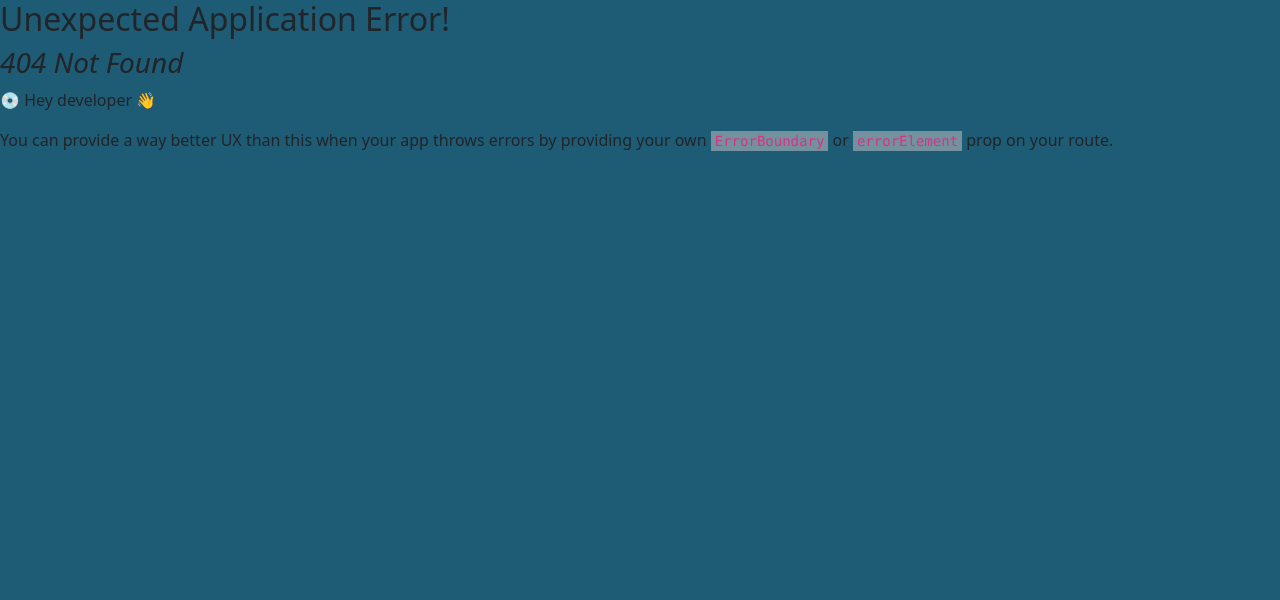
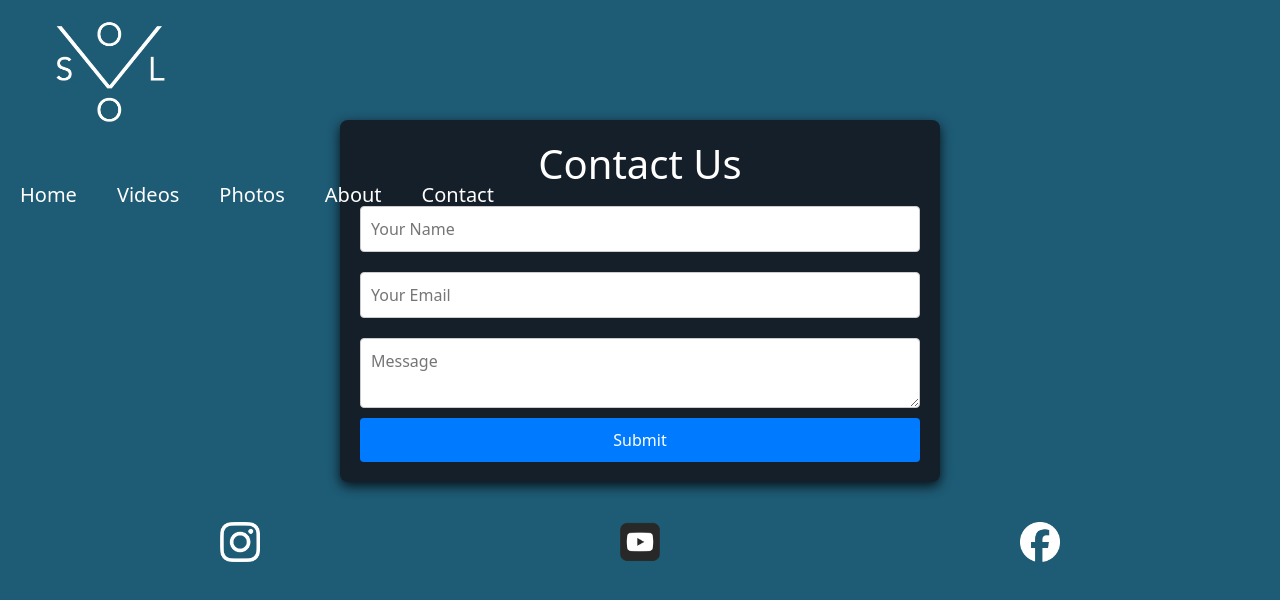
Before and after one commit to dylanhoryza/solo-visuals, a React (Vite) app: page /contact in a window 1280 px wide. Before the commit this address had no page. Shown: the top 600 px of the page. Built offline with nearby package versions, Linux system fonts and the light colour scheme.

Commit message:
added contact page and setup email

```diff
--- a/package.json
+++ b/package.json
@@ -10,9 +10,10 @@
     "preview": "vite preview"
   },
   "dependencies": {
+    "@emailjs/browser": "^4.2.0",
+    "bootstrap": "^5.3.2",
     "react": "^18.2.0",
     "react-dom": "^18.2.0",
-    "bootstrap": "^5.3.2",
     "react-router-dom": "^6.21.3"
   },
   "devDependencies": {
--- a/src/components/Navbar.jsx
+++ b/src/components/Navbar.jsx
@@ -77,7 +77,7 @@ const Navbar = () => {
       </li>
         <li><Link to="/blog">Photos</Link></li>
         <li><Link to="/about">About</Link></li>
-        <li><Link to="/news">Contact</Link></li>
+        <li><Link to="/contact">Contact</Link></li>
       </ul>
     </nav>
   );
--- a/src/main.jsx
+++ b/src/main.jsx
@@ -11,6 +11,7 @@ import MusicVideosPage from './pages/MusicVideosPage.jsx';
 import EventsPage from './pages/EventsPage.jsx';
 import LifestylePage from './pages/LifestylePage.jsx';
 import CommercialsPage from './pages/CommercialsPage.jsx';
+import ContactPage from './pages/ContactPage.jsx';
 
 const router = createBrowserRouter([
   {
@@ -41,6 +42,10 @@ const router = createBrowserRouter([
       {
         path: '/videos/commercials',
         element: <CommercialsPage />
+      },
+      {
+        path: '/contact',
+        element: <ContactPage />
       }
 
     ]
--- /dev/null
+++ b/src/pages/ContactPage.jsx
@@ -0,0 +1,113 @@
+import { useState } from 'react';
+import { validateEmail } from '../utils/helpers';
+import React, { useRef } from 'react';
+import emailjs from '@emailjs/browser';
+import '../styles/contactpage.css'
+
+export default function ContactPage() {
+  const [name, setName] = useState('');
+  const [email, setEmail] = useState('');
+  const [message, setMessage] = useState('');
+  const [errorMessage, setErrorMessage] = useState('');
+  const form = useRef();
+
+  const sendEmail = (e) => {
+    e.preventDefault();
+
+    const serviceID = 'service_h1b3wmg';
+    const templateID = 'template_b9bt2pa';
+    const myPublicKey = 'ueDzNgKv-cIkc0o_j';
+
+    const templateParams = {
+      from_name: name,
+      from_email: email,
+      to_name: 'Dylan',
+      message: message,
+    };
+
+    emailjs
+      .send(serviceID, templateID, templateParams, myPublicKey)
+      .then((response) => {
+        console.log('Email sent successfully', response);
+        setName(''),
+        setEmail(''),
+        setMessage('');
+      })
+      .catch((error) => {
+        console.error('Error sending email:', error)
+      });
+
+  };
+
+  const handleInputChange = (e) => {
+    e.preventDefault()
+    const { name, value } = e.target;
+    // Update state based on input name
+    if (name === 'name') {
+      setName(value);
+    } else if (name === 'email') {
+      setEmail(value);
+    } else {
+      setMessage(value);
+    }
+  };
+
+  const handleFormSubmit = (e) => {
+    e.preventDefault();
+
+    // Check for required fields
+    if (!name || !email || !message) {
+      setErrorMessage('All fields are required');
+      return;
+    }
+
+    // Validate email
+    if (!validateEmail(email)) {
+      setErrorMessage('Invalid email address');
+      return;
+    }
+
+    // If everything is valid, submit the form
+    alert(`Hello ${name}, your message has been submitted!`);
+    // Clear form after successful submission
+    setName('');
+    setEmail('');
+    setMessage('');
+    setErrorMessage('');
+  };
+
+  return (
+    <div className="container text-center contact-container">
+      <h1 className='contact-header'>Contact Us</h1>
+      <form className="form" onSubmit={sendEmail}>
+        <input
+          type="text"
+          value={name}
+          name="name"
+          onChange={handleInputChange}
+
+          placeholder="Your Name"
+        />
+        <input
+          value={email}
+          name="email"
+          onChange={handleInputChange}
+          type="email"
+          placeholder="Your Email"
+        />
+        <textarea
+          value={message}
+          name="message"
+          onChange={handleInputChange}
+          placeholder="Message"
+        />
+        <button type="submit">Submit</button>
+      </form>
+      {errorMessage && (
+        <div>
+          <p className="error-text">{errorMessage}</p>
+        </div>
+      )}
+    </div>
+  );
+}
--- /dev/null
+++ b/src/styles/contactpage.css
@@ -0,0 +1,53 @@
+
+.contact-container {
+  padding: 20px;
+  border-radius: 8px;
+  margin-top: 120px;
+  background-color: #151F29;
+  max-width: 600px;
+  box-shadow: 0 4px 12px rgba(0, 0, 0, 0.8);
+  transition: box-shadow 0.3s ease-in-out;
+}
+
+.contact-container:hover {
+  box-shadow: 0 4px 8px rgba(255, 255, 255, 0.6);
+}
+
+.form {
+  display: flex;
+  flex-direction: column;
+}
+
+input,
+textarea {
+  margin: 10px 0;
+  padding: 10px;
+  font-size: 16px;
+  border: 1px solid #ccc;
+  border-radius: 4px;
+
+}
+
+button {
+  background-color: #007bff;
+  color: white;
+  padding: 10px;
+  font-size: 16px;
+  border: none;
+  border-radius: 4px;
+  cursor: pointer;
+}
+
+button:hover {
+  background-color: #FAFC6B;
+  color: #151f29;
+}
+
+.error-text {
+  color: red;
+  margin-top: 10px;
+}
+
+.contact-header {
+  color: white;
+}
--- /dev/null
+++ b/src/utils/helpers.js
@@ -0,0 +1,13 @@
+// Function for validating email
+export function validateEmail(email) {
+  const re = /^(([^<>()[\]\\.,;:\s@"]+(\.[^<>()[\]\\.,;:\s@"]+)*)|(".+"))@((\[[0-9]{1,3}\.[0-9]{1,3}\.[0-9]{1,3}\.[0-9]{1,3}\])|(([a-zA-Z\-0-9]+\.)+[a-zA-Z]{2,}))$/;
+  return re.test(String(email).toLowerCase());
+}
+// Function to check password
+export function checkPassword(input) {
+  const passw = /^[A-Za-z]\w{7,14}$/;
+  if (input.match(passw)) {
+    return true;
+  }
+  return false;
+}
```
Also changed, not shown: 1 other file (tests, documents, lock files or other folders).
